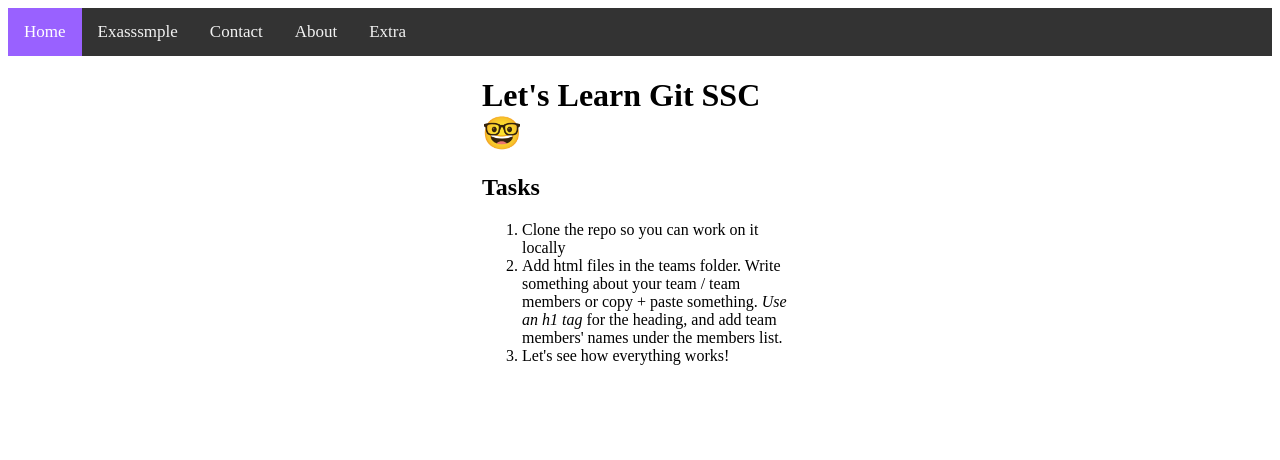
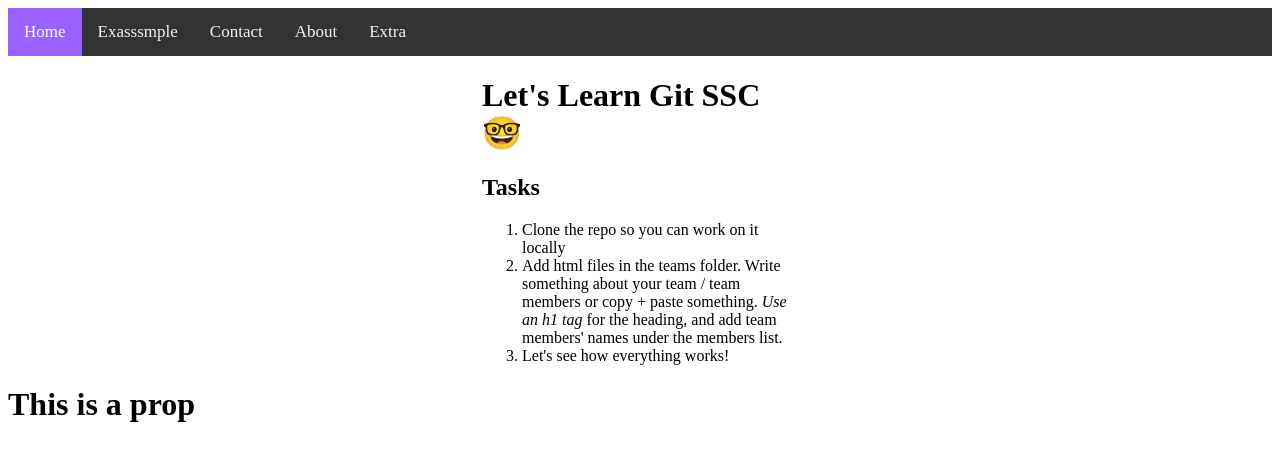
Before and after one commit to patricko5/Learn-Session-Git, a plain HTML site: page index.html in a window 1280 px wide. Drawn offline with Linux system fonts and the light colour scheme.

Commit message:
This is a new change.

```diff
--- a/index.html
+++ b/index.html
@@ -27,5 +27,8 @@
         <li>Let's see how everything works!</li>
       </ol>
     </div>
+    <div>
+      <h1>This is a prop</h1>
+    </div>
   </body>
 </html>
```
